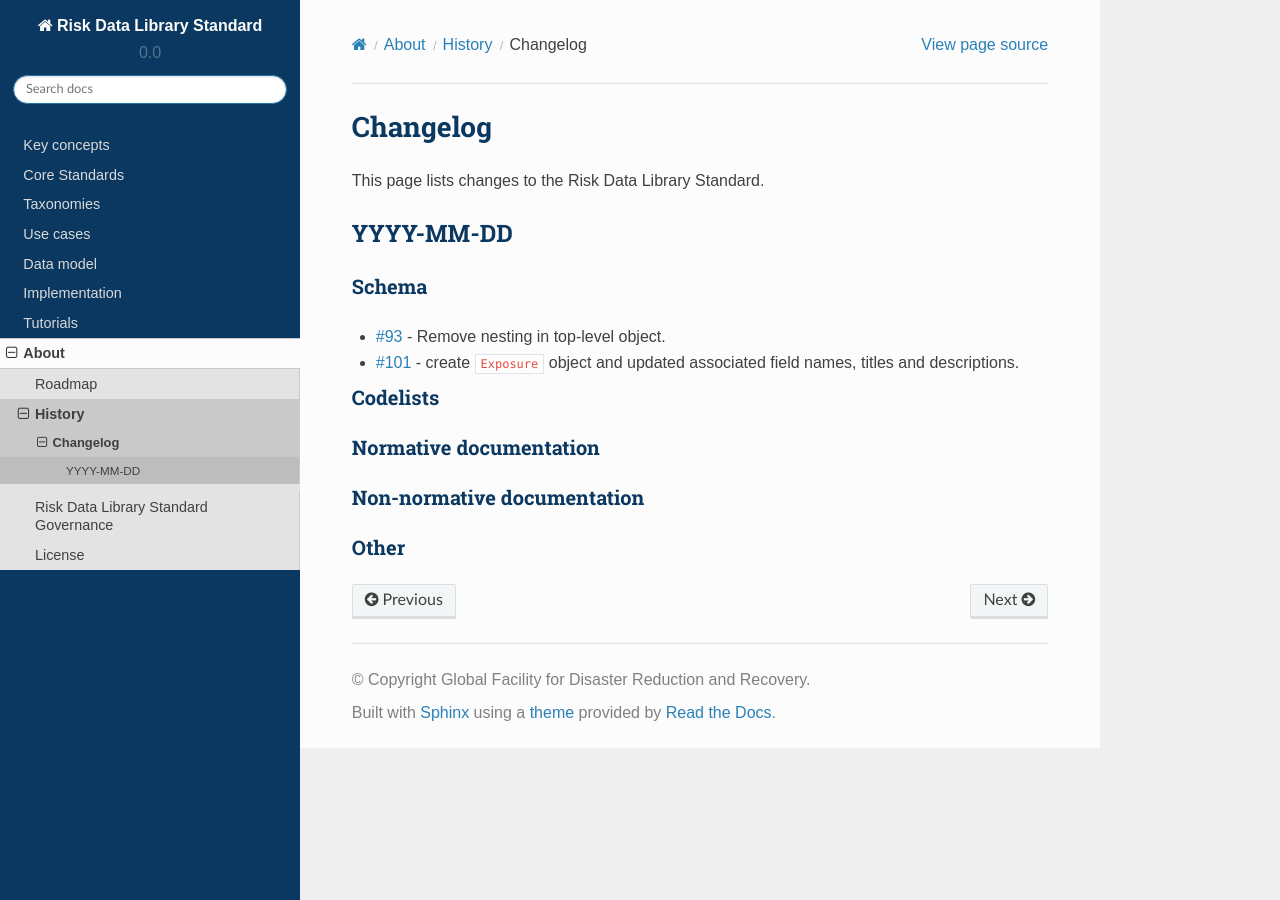
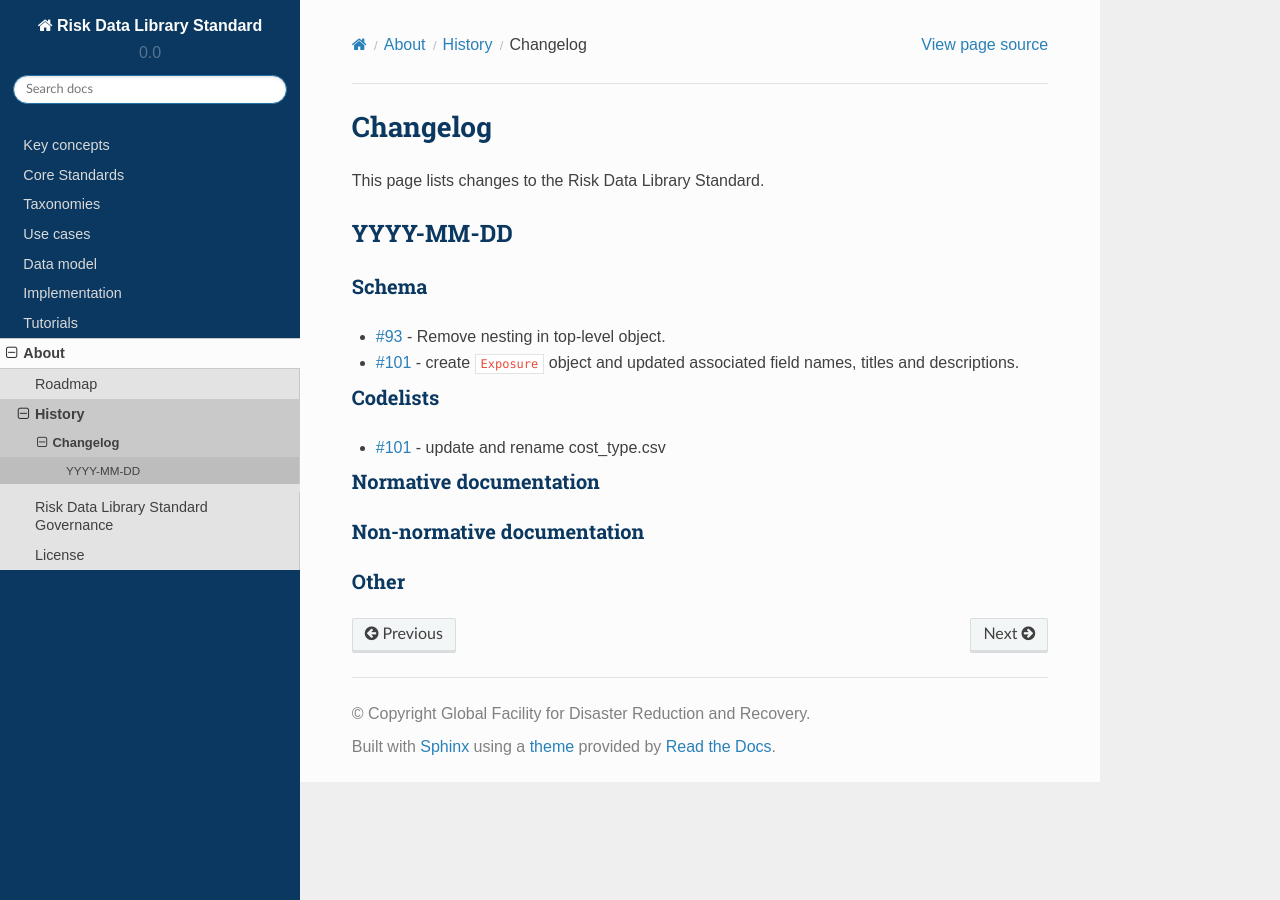
Before and after one commit to GFDRR/rdl-standard, a Sphinx documentation site: the page built from docs/about/history/changelog.md, in a window 1280 px wide. Built offline with Sphinx 7.4.7 and the Read the Docs theme 2.0.0, drawn with Linux system fonts in a browser that asks for light colours.

Commit message:
docs/: update changelog.md

```diff
--- a/docs/about/history/changelog.md
+++ b/docs/about/history/changelog.md
@@ -11,6 +11,8 @@ This page lists changes to the Risk Data Library Standard.
 
 ### Codelists
 
+- [#101](https://github.com/GFDRR/rdl-standard/pull/101) - update and rename cost_type.csv
+
 ### Normative documentation
 
 ### Non-normative documentation
```
